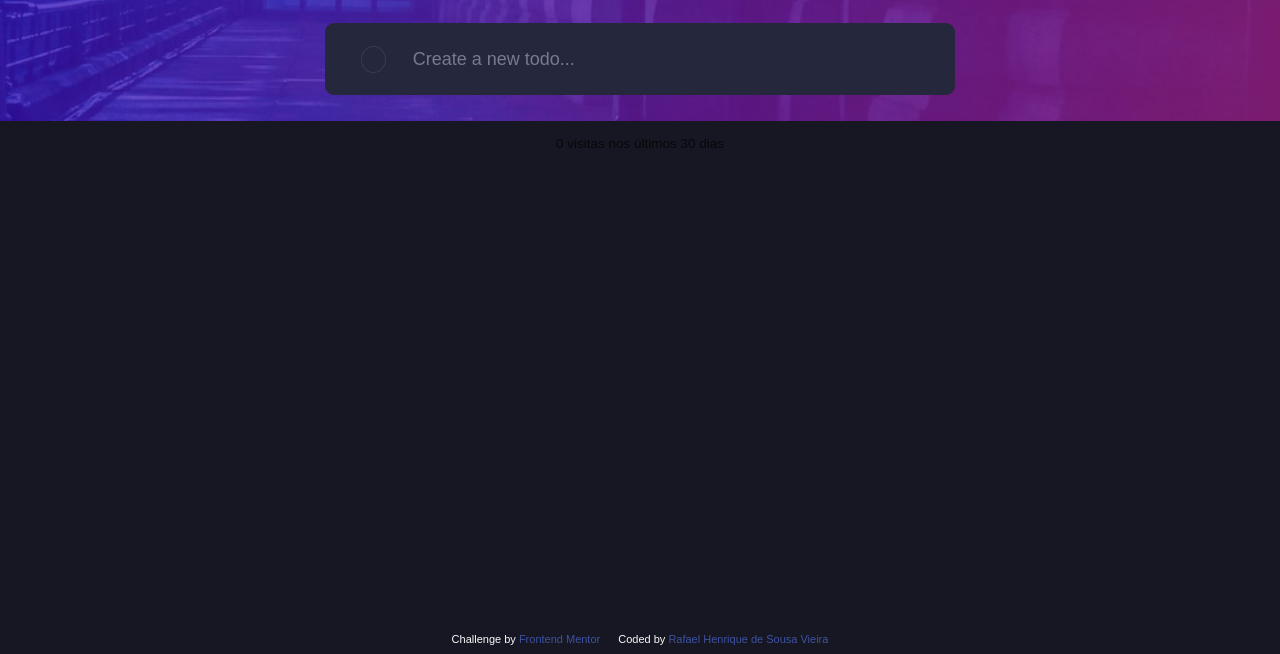
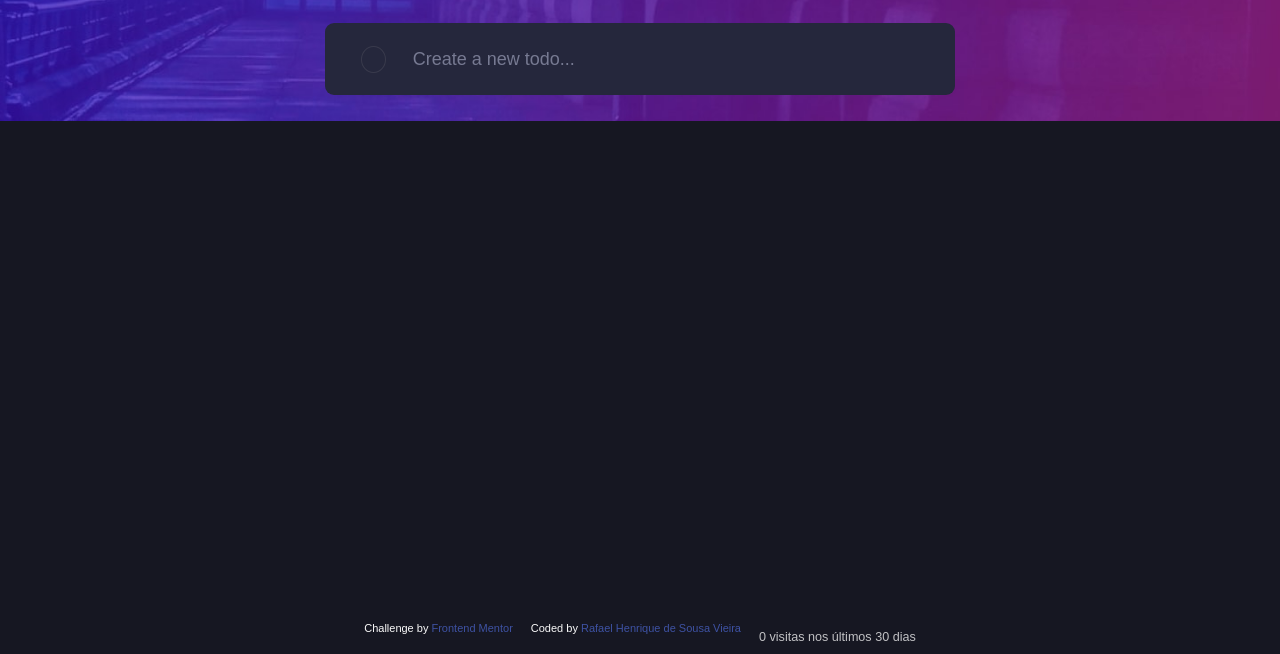
Before and after one commit to RafaelHDSV/Todo-app, a plain HTML site: page index.html in a window 1280 px wide. Shown: the part 146-800 px from the top of the page. Drawn offline with Linux system fonts and the light colour scheme.

Commit message:
Fix Vieira Analytics collect and visit-count footer placement.

```diff
--- a/index.html
+++ b/index.html
@@ -60,12 +60,13 @@
   <footer>
     <p>Challenge by <a href="https://www.frontendmentor.io?ref=challenge" target="_blank">Frontend Mentor</a></p>
     <p>Coded by <a href="https://github.com/RafaelHDSV" target="_blank">Rafael Henrique de Sousa Vieira</a></p>
+    <p id="va-visits" aria-live="polite" hidden style="margin:0.35rem 0 0;padding:0;text-align:center;font-size:0.7rem;line-height:1.3;opacity:0.75;color:inherit"></p>
   </footer>
 
   <script src="Sortable.js"></script>
   <script src="script.js"></script>
 <script data-name="BMC-Widget" data-cfasync="false" src="https://cdnjs.buymeacoffee.com/1.0.0/widget.prod.min.js" data-id="vieira" data-description="Support me on Buy me a coffee!" data-message="" data-color="#3A7CFD" data-position="Right" data-x_margin="18" data-y_margin="18"></script>
-    <p id="va-visits" aria-live="polite" hidden style="margin:0;padding:0.75rem 1rem;text-align:center;font-size:0.75rem;opacity:0.7"></p>
+    <script type="module" src="js/analytics.js"></script>
     <script type="module" src="js/visit-count.js"></script>
 </body>
 
--- /dev/null
+++ b/js/analytics.js
@@ -0,0 +1,3 @@
+import { trackPageview } from '../vendor/vieira-analytics/dist/index.js'
+
+trackPageview({ projectKey: 'todo-app' })
```
Also changed, not shown: vendor/vieira-analytics/package.json (added, +25 -0 lines), vendor/vieira-analytics/dist/chunk-7RC3YH4P.js (added), vendor/vieira-analytics/dist/index.js (added), vendor/vieira-analytics/dist/react.js (added), 3 other files.
